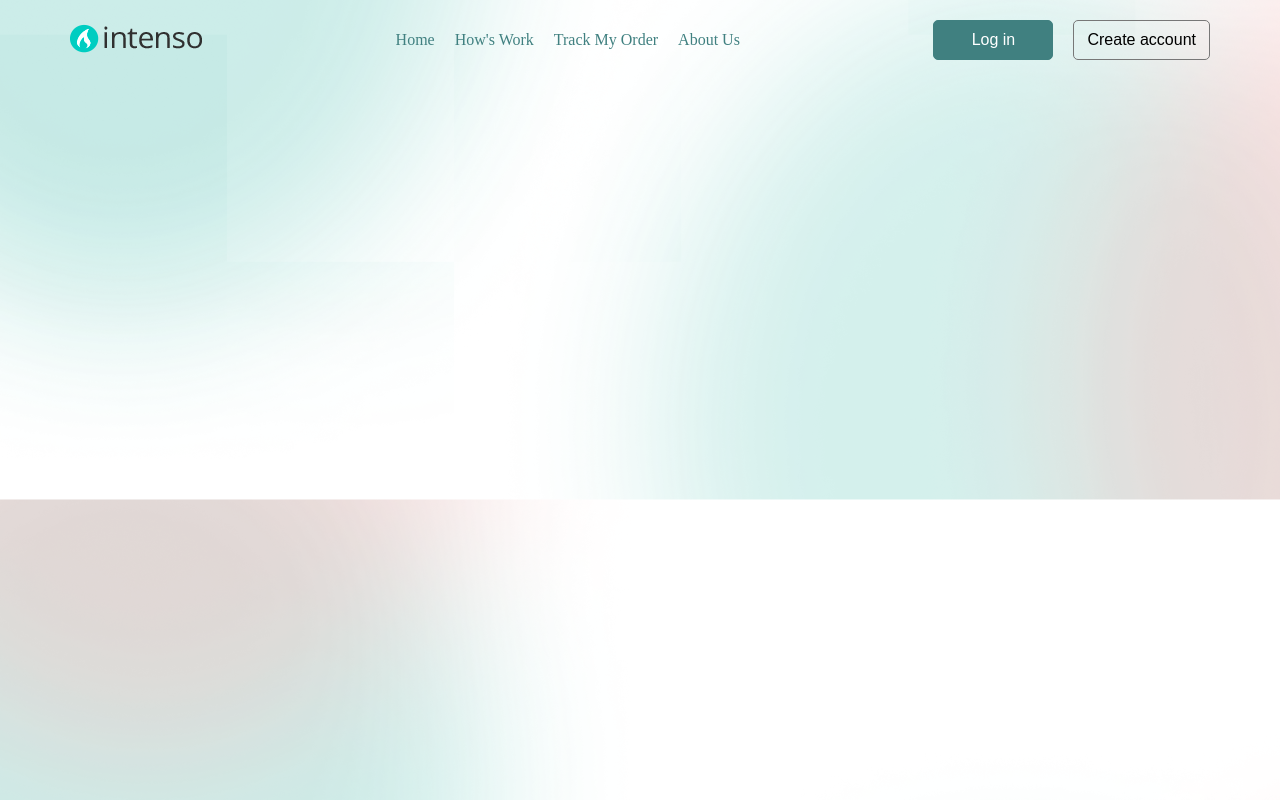
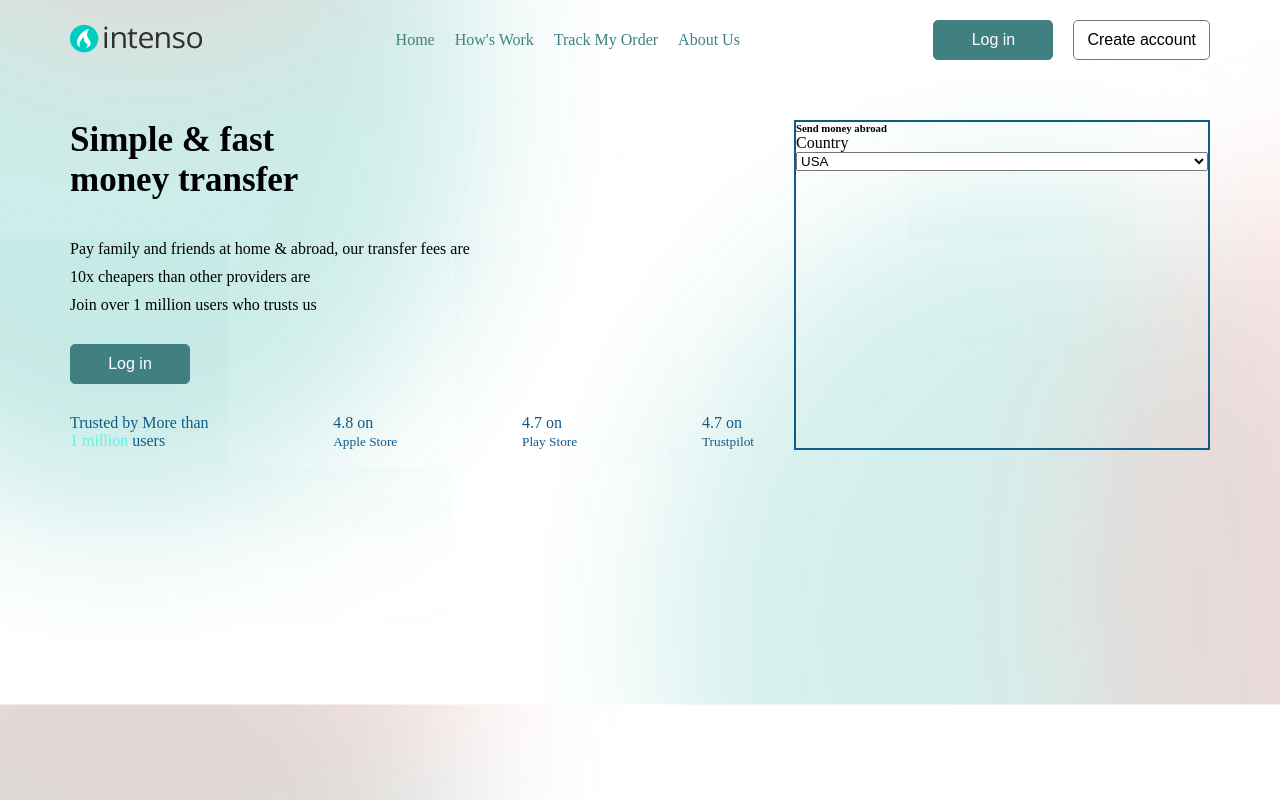
Before and after one commit to rafiurrafi/react-bootcamp, a React (Create React App) app: page / in a window 1280 px wide. Built offline with nearby package versions, Linux system fonts and the light colour scheme.

Commit message:
intenso - added hero content component

```diff
--- /dev/null
+++ b/src/intenso/components/hero.jsx
@@ -0,0 +1,16 @@
+import React from "react";
+import HeroContent from "./heroContent";
+import HeroForm from "./heroForm";
+
+import "../styles/hero.scss";
+
+const Hero = (props) => {
+  return (
+    <section className="section-hero">
+      <HeroContent />
+      <HeroForm />
+    </section>
+  );
+};
+
+export default Hero;
--- /dev/null
+++ b/src/intenso/components/heroContent.jsx
@@ -0,0 +1,40 @@
+import React from "react";
+import Button from "./common/button";
+
+const HeroContent = (props) => {
+  return (
+    <div className="hero__content">
+      <h1 className="heading__primary">
+        Simple &amp; fast <br />
+        money transfer
+      </h1>
+      <div className="hero__text">
+        <p>
+          Pay family and friends at home &amp; abroad, our transfer fees are
+        </p>
+        <p>10x cheapers than other providers are</p>
+        <p>Join over 1 million users who trusts us</p>
+      </div>
+      <Button label="Log in" full={true} size="sm" />
+      <div className="hero__features">
+        <div>
+          Trusted by More than <br /> <span>1 million</span> users
+        </div>
+        <div>
+          <p>4.8 on</p>
+          <small>Apple Store</small>
+        </div>
+        <div>
+          <p>4.7 on</p>
+          <small>Play Store</small>
+        </div>
+        <div>
+          <p>4.7 on</p>
+          <small>Trustpilot</small>
+        </div>
+      </div>
+    </div>
+  );
+};
+
+export default HeroContent;
--- /dev/null
+++ b/src/intenso/components/heroForm.jsx
@@ -0,0 +1,19 @@
+import React from "react";
+
+const HeroForm = (props) => {
+  return (
+    <div className="hero__form">
+      <h6 className="heading-hexa">Send money abroad</h6>
+      <form>
+        <div className="form-group">
+          <label>Country</label>
+          <select className="form-control">
+            <option value="us">USA</option>
+          </select>
+        </div>
+      </form>
+    </div>
+  );
+};
+
+export default HeroForm;
--- a/src/intenso/intensoApp.jsx
+++ b/src/intenso/intensoApp.jsx
@@ -1,10 +1,14 @@
 import React from "react";
 import Header from "./components/header";
+import Hero from "./components/hero";
 import "./styles/intensoApp.scss";
 const IntensoApp = (props) => {
   return (
     <div className="container">
       <Header />
+      <main className="home-main">
+        <Hero />
+      </main>
     </div>
   );
 };
--- /dev/null
+++ b/src/intenso/styles/hero.scss
@@ -0,0 +1,33 @@
+.section-hero {
+  display: flex;
+}
+.hero {
+  &__content {
+    flex: 0 0 60%;
+    align-self: flex-end;
+    margin-right: 4rem;
+  }
+  &__text {
+    margin-bottom: 3rem;
+    p {
+      margin-bottom: 1rem;
+    }
+  }
+  &__features {
+    margin-top: 3rem;
+    display: flex;
+    justify-content: space-between;
+    color: rgb(16, 91, 134);
+    div:first-of-type span {
+      color: rgb(99, 241, 229);
+    }
+  }
+  &__form {
+    flex: 1;
+    border: 2px solid rgb(16, 91, 134);
+    .form-control {
+      display: block;
+      width: 100%;
+    }
+  }
+}
--- a/src/intenso/styles/intensoApp.scss
+++ b/src/intenso/styles/intensoApp.scss
@@ -41,3 +41,10 @@ body {
   max-width: 114rem;
   margin: 0 auto;
 }
+.home-main {
+  padding: 4rem 0;
+}
+.heading__primary {
+  margin-bottom: 4rem;
+  font-size: 3.5rem;
+}
```
